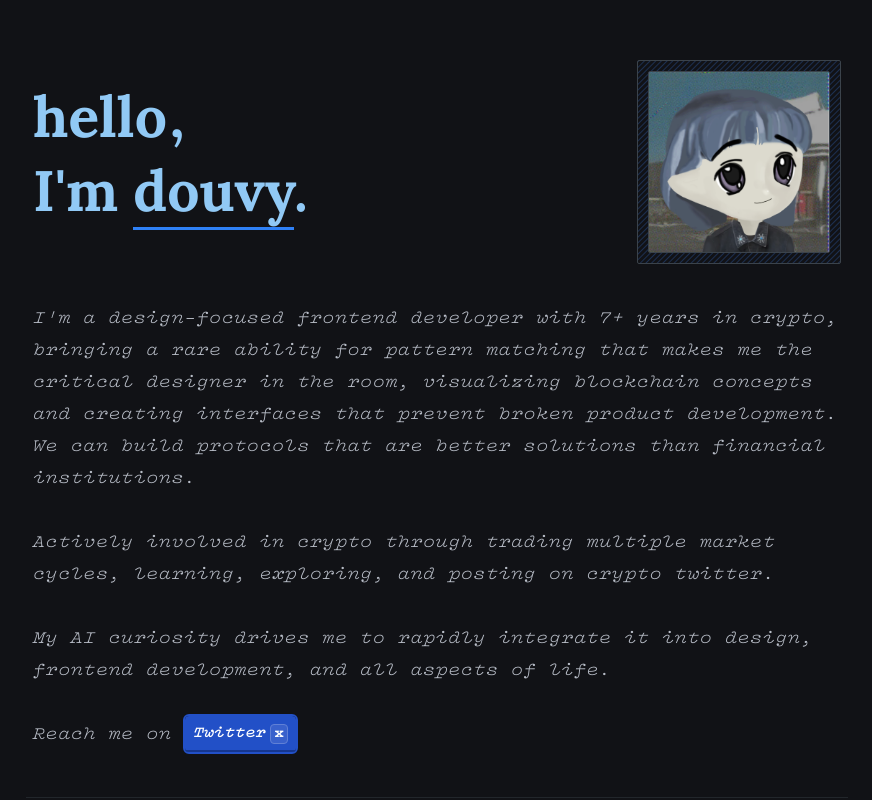
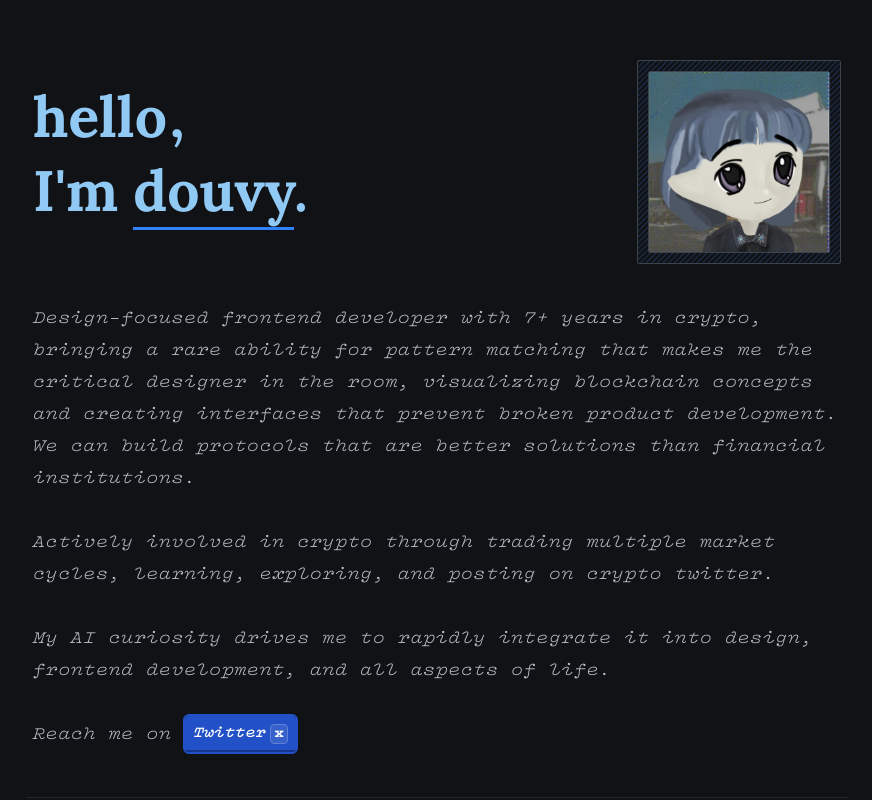
Before and after one commit to douvy/douvy, a Next.js app: page / in a window 1280 px wide. Shown: the top 800 px of the page, without its empty margins (203-1075 px from the left). Built offline with nearby package versions, Linux system fonts and the light colour scheme.

Commit message:
Improve bio

```diff
--- a/pages/index.js
+++ b/pages/index.js
@@ -113,7 +113,7 @@ export default function Home() {
               {/* Clear any floats */}
               <div className="clear-both w-full"></div>
               <p>
-                I'm a design-focused frontend developer with 7+ years in crypto,
+                Design-focused frontend developer with 7+ years in crypto,
                 bringing a rare ability for pattern matching that makes me the
                 critical designer in the room, visualizing blockchain concepts
                 and creating interfaces that prevent broken product development.
```
